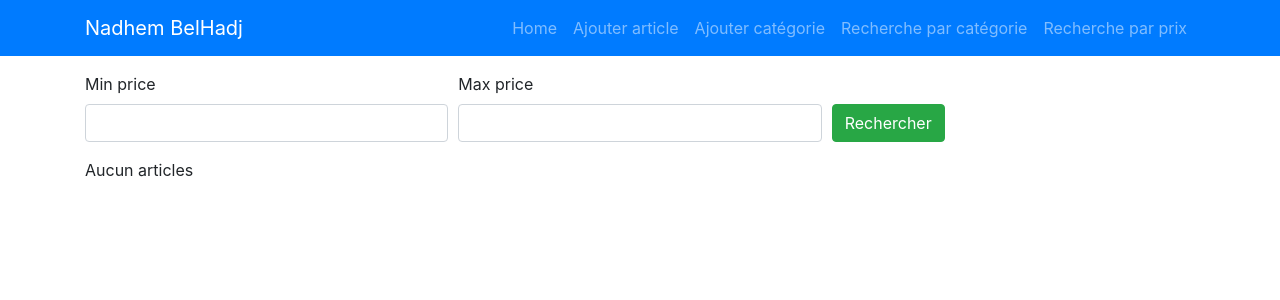
After one commit to nadhemBelHadj/Symfony4_TP7, a PHP site: template templates/articles/articlesParPrix.html.twig in a window 1280 px wide. The commit adds this page. Shown: the top 300 px of the page. Run offline with PHP 8.4, Linux system fonts and the light colour scheme; the template is opened without the code that fills it, so the values that code supplies are empty; form fields are guessed from the names that the template uses; some libraries are stand-ins or nearby versions.

Commit message:
Add files via upload

```diff
--- a/src/Entity/CategorySearch.php
+++ b/src/Entity/CategorySearch.php
@@ -1,15 +1,18 @@
 <?php
 
 namespace App\Entity;
+
 use Doctrine\ORM\Mapping as ORM;
 
 class CategorySearch
 {
+
     /**
      * @ORM\ManyToOne(targetEntity="App\Entity\Category", inversedBy="articles")
      * @ORM\JoinColumn(nullable=false)
      */
     private $category;
+
 
     public function getCategory(): ?Category
     {
@@ -22,4 +25,7 @@ class CategorySearch
 
         return $this;
     }
+
+
+
 }
--- a/src/Entity/PropertySearch.php
+++ b/src/Entity/PropertySearch.php
@@ -6,6 +6,7 @@ class PropertySearch
 {
 
    private $nom;
+
 
    public function getNom(): ?string
    {
--- /dev/null
+++ b/templates/articles/articlesParPrix.html.twig
@@ -0,0 +1,52 @@
+{% extends 'base.html.twig' %}
+{% block title%} Liste des Articles par prix{% endblock %}
+
+{% block body %}
+{{ form_start(form) }}
+
+<div class="form-row align-items-end" >
+ <div class="col">
+   {{ form_row(form.minPrice) }}
+ </div>
+ <div class="col">
+   {{ form_row(form.maxPrice) }}
+ </div>
+
+  <div class="col">
+   <div class="form-group">
+      <button type="submit" class="btn btn-success">Rechercher</button>
+    </div>
+ </div>
+</div>
+ {{ form_end(form) }}
+
+ {% if articles %}
+    <table id="articles" class="table table-striped">
+      <thead>
+        <tr>
+          <th>Nom</th>
+          <th>Prix</th>
+          <th>Catégorie</th>
+          <th>Actions</th>
+        </tr>
+      </thead>
+      <tbody>
+        {% for article in articles %}
+          <tr>
+            <td>{{ article.nom }}</td>
+            <td>{{ article.prix }}</td>
+             <td>{{ article.category.titre }}</td>
+           <td>
+              <a href="/article/{{ article.id }}" class="btn btn-dark">Détails</a>
+              <a href="/article/edit/{{ article.id }}" class="btn btn-dark">Modifier</a>
+              <a href="/article/delete/{{ article.id }}" class="btn btn-danger"
+              onclick="return confirm('Etes-vous sûr de supprimer cet article?');">Supprimer</a>
+            </td>
+          </tr>
+        {% endfor %}
+      </tbody>
+    </table>
+  {% else %}
+    <p>Aucun articles</p>
+  {% endif %}
+{% endblock %}
--- a/templates/inc/navbar.html.twig
+++ b/templates/inc/navbar.html.twig
@@ -19,6 +19,9 @@
        <li class="nav-item">
         <a href="{{ path('article_par_cat')}}" class="nav-link">Recherche par catégorie</a>
       </li>
+      <li class="nav-item">
+        <a href="{{ path('article_par_prix')}}" class="nav-link">Recherche par prix</a>
+      </li>
     </ul>
   </div>
 </div>
```
Also changed, not shown: src/Controller/IndexController.php (+36 -3 lines), src/Entity/PriceSearch.php (added, +43 -0 lines), src/Form/PriceSearchType.php (added, +26 -0 lines), src/Repository/ArticleRepository.php (+15 -0 lines).
